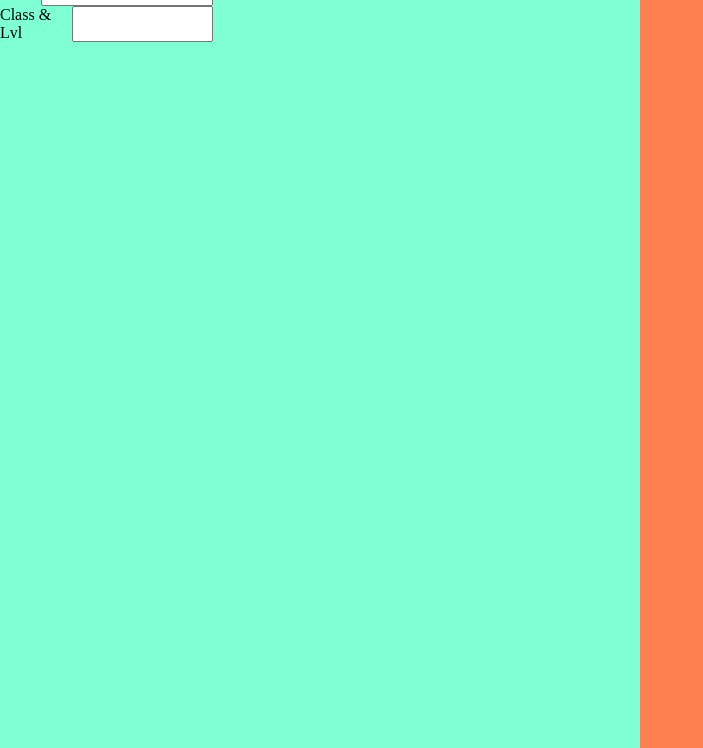
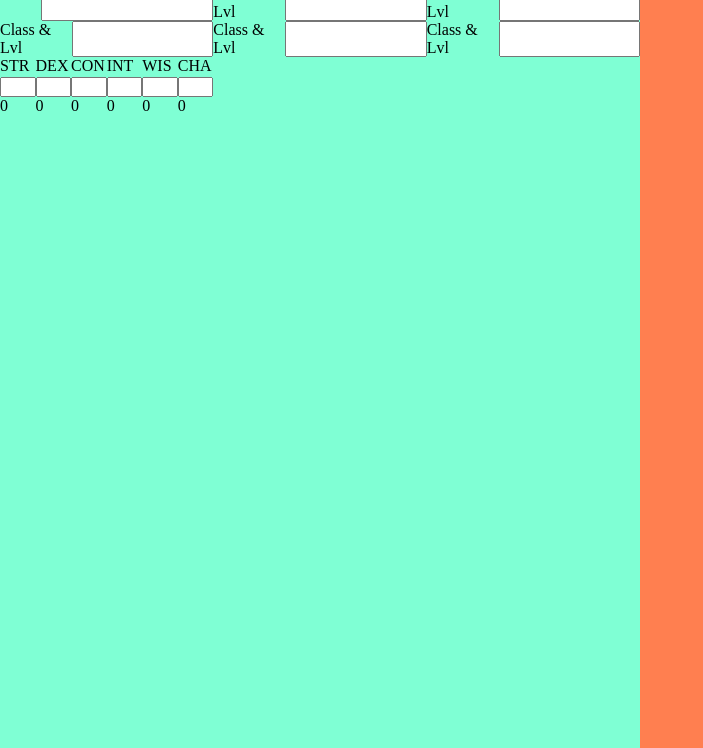
Before and after one commit to zhonglin-h/dnd_player_creator, an Electron app: page main.html in a window 1280 px wide. Shown: the part 52-800 px from the top of the page, without its empty margins (0-703 px from the left). Drawn offline with Linux system fonts and the light colour scheme.

Commit message:
restructured layouts

```diff
--- a/main.html
+++ b/main.html
@@ -11,7 +11,7 @@
         <h1>Player Sheet</h1>
         <button class='action-button' style='right:5px;top:5px;'>Save</button>
         <div class='player-main-layout'>
-            <div>
+            <div class='player-main-info-layout'>
                 <div class='horizontal-layout'>
                     <p style='width: 20%;'>Name</p>
                     <input id='name-entry' style='width: 80%;'/>
@@ -20,9 +20,45 @@
                     <p style='width:35%;'>Class & Lvl</p>
                     <input id='class-level-entry' style='width: 65%;'/>
                 </div>
+                <div class='horizontal-layout'>
+                    <p style='width:35%;'>Class & Lvl</p>
+                    <input id='class-level-entry' style='width: 65%;'/>
+                </div>
+                <div class='horizontal-layout'>
+                    <p style='width:35%;'>Class & Lvl</p>
+                    <input id='class-level-entry' style='width: 65%;'/>
+                </div>
+                <div class='horizontal-layout'>
+                    <p style='width:35%;'>Class & Lvl</p>
+                    <input id='class-level-entry' style='width: 65%;'/>
+                </div>
+                <div class='horizontal-layout'>
+                    <p style='width:35%;'>Class & Lvl</p>
+                    <input id='class-level-entry' style='width: 65%;'/>
+                </div>
             </div>
-            <div>MIDDLE</div>
-            <div>RIGHT</div>
+            <div class='player-details-column-layout'>
+                <div class='player-ability-scores-layout'>
+                    <p>STR</p>
+                    <p>DEX</p>
+                    <p>CON</p>
+                    <p>INT</p>
+                    <p>WIS</p>
+                    <p>CHA</p>
+                    <input id='str-entry' class='ability-score-input'/>
+                    <input id='dex-entry' class='ability-score-input'/>
+                    <input id='con-entry' class='ability-score-input'/>
+                    <input id='int-entry' class='ability-score-input'/>
+                    <input id='wis-entry' class='ability-score-input'/>
+                    <input id='cha-entry' class='ability-score-input'/>
+                    <p id='str-display'>0</p>
+                    <p id='dex-display'>0</p>
+                    <p id='con-display'>0</p>
+                    <p id='int-display'>0</p>
+                    <p id='wis-display'>0</p>
+                    <p id='cha-display'>0</p>
+                </div>
+            </div>
         </div>
         <!-- <table>
             <tr>
--- a/player_main_layout.css
+++ b/player_main_layout.css
@@ -3,7 +3,28 @@
     position: relative;
     flex: 1 1 auto;
 
-    grid-template-columns: repeat(3, minmax(0, 1fr));
+    grid-template-rows: auto 1fr;
 
     background-color: aquamarine;
 }
+
+.player-main-info-layout {
+    display: grid;
+
+    grid-template-columns: repeat(3, minmax(0, 1fr));
+    grid-template-rows: repeat(2, auto);
+}
+
+.player-details-column-layout {
+    display: grid;
+
+    grid-template-columns: repeat(3, minmax(0, 1fr));
+    grid-template-rows: 1fr;
+}
+
+.player-ability-scores-layout {
+    display: grid;
+
+    grid-template-columns: repeat(6, minmax(0, 1fr));
+    grid-template-rows: repeat(3, 20px);
+}
```
